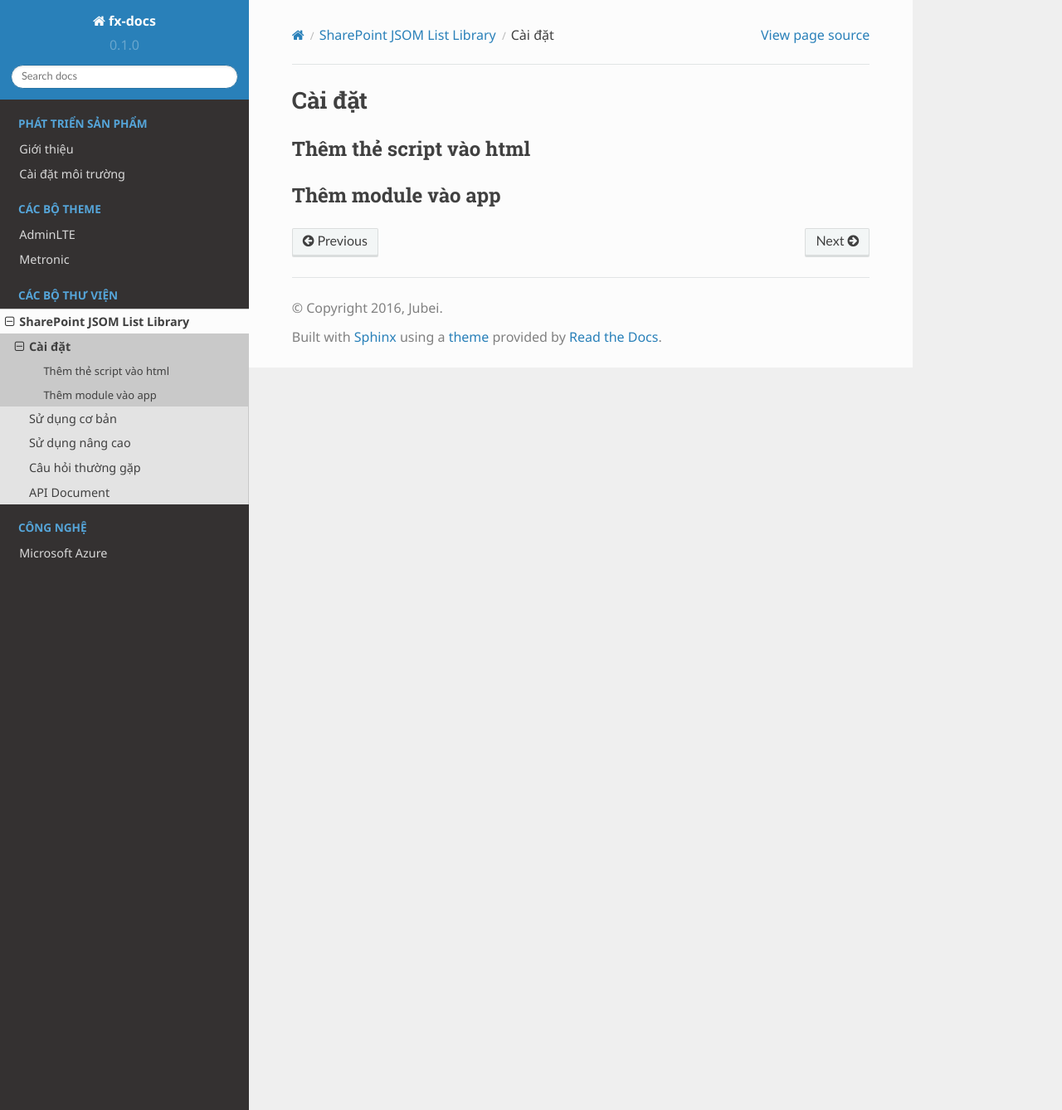
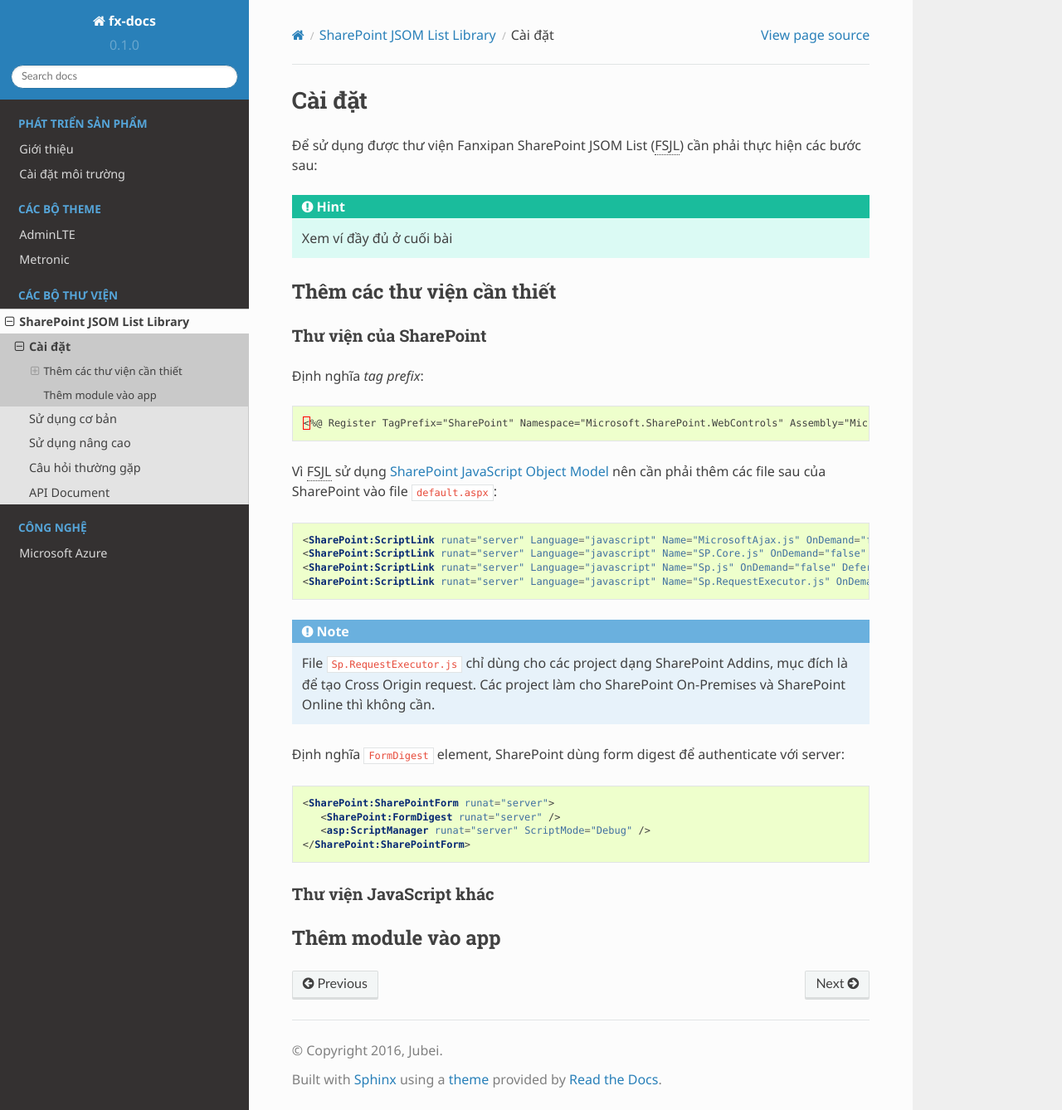
Before and after one commit to fanxipan/fx-docs, a Sphinx documentation site: the page built from docs/modules/code-libraries/sp-jsom-list/setup/index.rst, in a window 1280 px wide and 1338 px high. Shown: the whole window at 83% size. Built offline with Sphinx 7.4.7 and the Read the Docs theme 2.0.0, drawn with Linux system fonts in a browser that asks for light colours.

Commit message:
no message

```diff
--- a/docs/_static/theme_overrides.css
+++ b/docs/_static/theme_overrides.css
@@ -16,3 +16,7 @@
 ul.simple + div.figure {
 	margin-top: 12px;
 }
+
+abbr[title] {
+	cursor: help;
+}
--- a/docs/modules/code-libraries/sp-jsom-list/index.rst
+++ b/docs/modules/code-libraries/sp-jsom-list/index.rst
@@ -2,6 +2,9 @@
 
 SharePoint JSOM List Library
 ****************************
+
+Là thư viện hỗ trợ các thao tác với list / document library thông qua
+|sharepoint-jsom|_.
 
 .. toctree::
    :maxdepth: 3
--- a/docs/modules/code-libraries/sp-jsom-list/setup/index.rst
+++ b/docs/modules/code-libraries/sp-jsom-list/setup/index.rst
@@ -5,8 +5,51 @@
 Cài đặt
 *******
 
-Thêm thẻ script vào html
-========================
+Để sử dụng được thư viện Fanxipan SharePoint JSOM List (|FSJL|) cần phải thực
+hiện các bước sau:
+
+.. hint:: Xem ví đầy đủ ở cuối bài
+
+Thêm các thư viện cần thiết
+===========================
+
+Thư viện của SharePoint
+-----------------------
+
+Định nghĩa `tag prefix`:
+
+.. code:: html
+
+   <%@ Register TagPrefix="SharePoint" Namespace="Microsoft.SharePoint.WebControls" Assembly="Microsoft.SharePoint, Version=15.0.0.0, Culture=neutral, PublicKeyToken=71e9bce111e9429c" %>
+
+Vì |FSJL| sử dụng |sharepoint-jsom|_ nên cần phải thêm các file sau của
+SharePoint vào  file ``default.aspx``:
+
+.. code:: html
+
+   <SharePoint:ScriptLink runat="server" Language="javascript" Name="MicrosoftAjax.js" OnDemand="false" Defer="false" Localizable="false" />
+   <SharePoint:ScriptLink runat="server" Language="javascript" Name="SP.Core.js" OnDemand="false" Defer="false" Localizable="false" />
+   <SharePoint:ScriptLink runat="server" Language="javascript" Name="Sp.js" OnDemand="false" Defer="false" Localizable="false" />
+   <SharePoint:ScriptLink runat="server" Language="javascript" Name="Sp.RequestExecutor.js" OnDemand="false" Defer="false" Localizable="false" />
+
+.. note::
+
+   File ``Sp.RequestExecutor.js`` chỉ dùng cho các project dạng SharePoint Addins,
+   mục đích là để tạo Cross Origin request. Các project làm cho SharePoint
+   On-Premises và SharePoint Online thì không cần.
+
+Định nghĩa ``FormDigest`` element, SharePoint dùng form digest để authenticate
+với server:
+
+.. code:: html
+
+   <SharePoint:SharePointForm runat="server">
+      <SharePoint:FormDigest runat="server" />
+      <asp:ScriptManager runat="server" ScriptMode="Debug" />
+   </SharePoint:SharePointForm>
+
+Thư viện JavaScript khác
+------------------------
 
 Thêm module vào app
 ===================
--- /dev/null
+++ b/docs/refs/code-libraries/sp-jsom-list/abbr.rst
@@ -0,0 +1,3 @@
+.. |FSJL| raw:: html
+
+   <abbr title="Fanxipan SharePoint JSOM List Library">FSJL</abbr>
--- /dev/null
+++ b/docs/refs/code-libraries/sp-jsom-list/urls.rst
@@ -0,0 +1,4 @@
+.. _sharepoint-jsom-guide: https://msdn.microsoft.com/en-us/library/office/jj163201.aspx
+
+.. |sharepoint-jsom| replace:: SharePoint JavaScript Object Model
+.. _sharepoint-jsom: sharepoint-jsom-guide_
--- a/docs/refs/refs.rst
+++ b/docs/refs/refs.rst
@@ -3,3 +3,5 @@
 .. include:: /refs/dev-workflow/urls.rst
 .. include:: /refs/html-themes/admin-lte/urls.rst
 .. include:: /refs/technology/microsoft-azure/automation/urls.rst
+.. include:: /refs/code-libraries/sp-jsom-list/urls.rst
+.. include:: /refs/code-libraries/sp-jsom-list/abbr.rst
```
